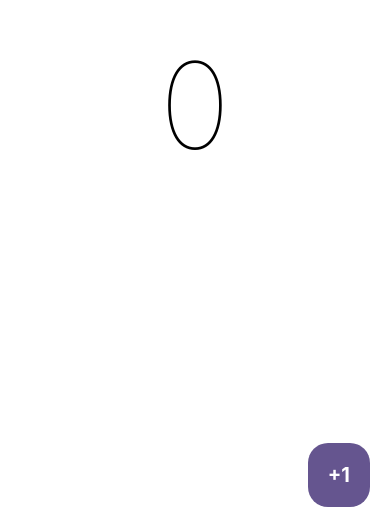
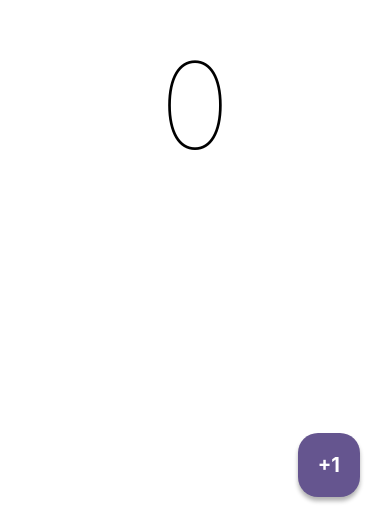
Before and after one commit to enriquemdev/Counter-App---RN, a React Native app: screen / in a window 390 px wide. Shown: the part 317-844 px from the top of the page. Built offline with nearby package versions, Linux system fonts and the light colour scheme.

Commit message:
Added shadow styles to counter  button to both platforms

```diff
--- a/App.tsx
+++ b/App.tsx
@@ -38,7 +38,18 @@ const styles = StyleSheet.create({
     backgroundColor: "#65558F",
     padding: 20,
     position: "absolute",
-    bottom: 20,
-    right: 20,
+    bottom: 30,
+    right: 30,
+
+    /// Shadow styles
+    shadowColor: "#000", // Only this shadow prop works on both platforms
+
+    // ios only
+    shadowOffset: { width: 0, height: 4 },
+    shadowOpacity: 0.3,
+    shadowRadius: 4,
+
+    // Android equivalent
+    elevation: 3,
   },
 });
```
